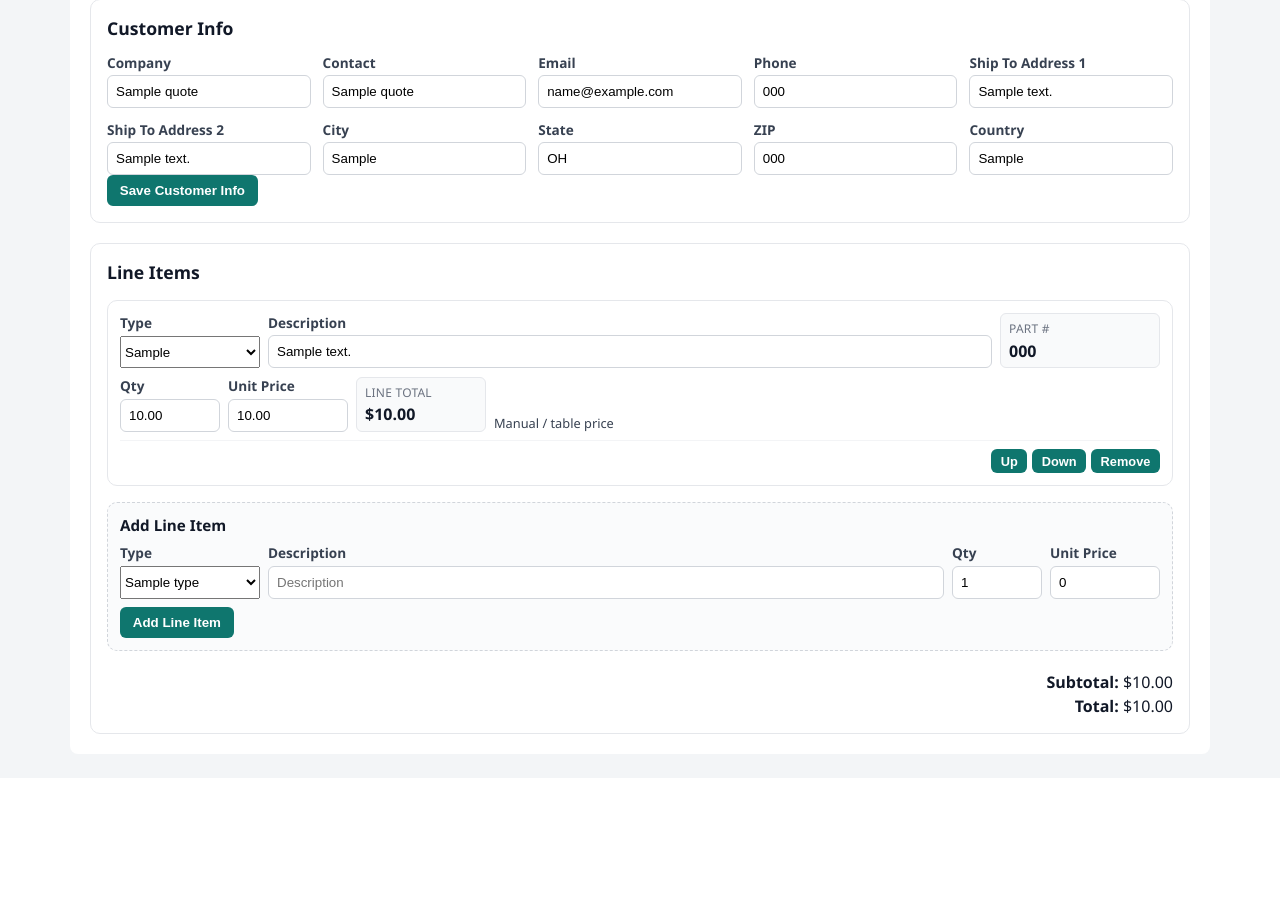
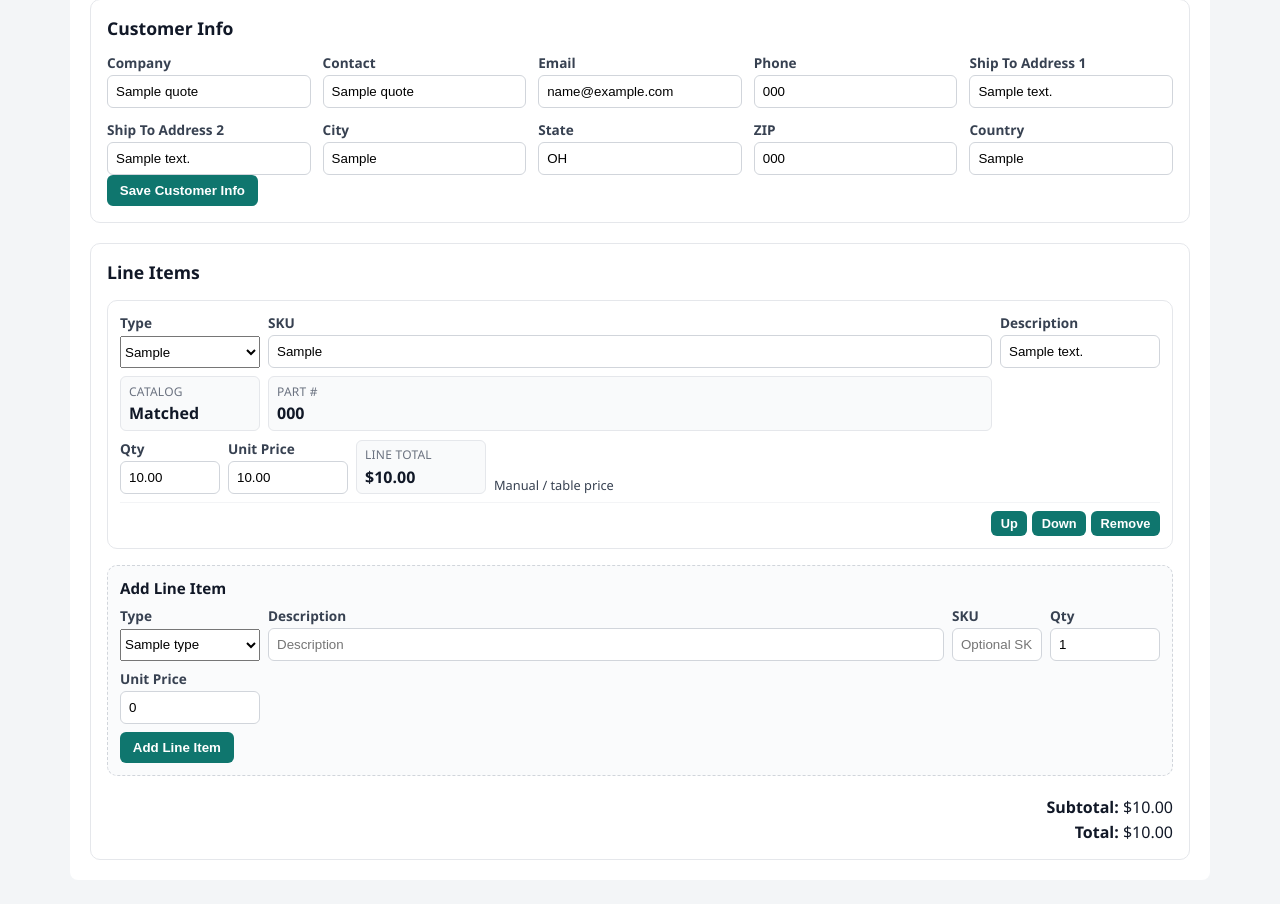
Before and after one commit to curtiskline/aedwards-quoting, a Flask app: page /quotes/1 in a window 1280 px wide. Shown: the part 529-1433 px from the top of the page. Before the commit the page ends 1263 px from the top, so only its background shows below. Run offline with Flask 3, Linux system fonts and the light colour scheme; a user stored in the database is signed in; tables that the repository leaves empty hold one stand-in row (values such as "Sample post"); data that the repository does not hold is empty; some libraries are stand-ins or nearby versions.

Commit message:
Wire product catalog SKUs into parser, quote editor, and DB

```diff
--- a/src/allenedwards/db_writer.py
+++ b/src/allenedwards/db_writer.py
@@ -342,6 +342,7 @@ def write_quote_to_db(
         db_line = DBQuoteLineItem(
             quote_id=db_quote.id,
             product_type=li.product_type,
+            sku=(li.sku or None),
             description=li.description,
             quantity=float(li.quantity),
             unit_price=float(li.unit_price),
--- a/src/app/models.py
+++ b/src/app/models.py
@@ -8,7 +8,7 @@ from enum import Enum
 
 from flask_login import UserMixin
 from sqlalchemy import Enum as SAEnum
-from sqlalchemy import ForeignKey, Numeric, Text
+from sqlalchemy import ForeignKey, Numeric, String, Text
 from sqlalchemy.orm import Mapped, mapped_column, relationship
 from werkzeug.security import check_password_hash, generate_password_hash
 
@@ -166,6 +166,7 @@ class QuoteLineItem(db.Model):
     id: Mapped[int] = mapped_column(primary_key=True)
     quote_id: Mapped[int] = mapped_column(ForeignKey("quote.id"), nullable=False, index=True)
     product_type: Mapped[str] = mapped_column(nullable=False, index=True)
+    sku: Mapped[str | None] = mapped_column(String(100), nullable=True, index=True)
     description: Mapped[str] = mapped_column(nullable=False)
     quantity: Mapped[float] = mapped_column(Numeric(12, 2), nullable=False)
     unit_price: Mapped[float] = mapped_column(Numeric(12, 2), nullable=False)
--- a/src/app/routes.py
+++ b/src/app/routes.py
@@ -12,9 +12,9 @@ from decimal import ROUND_HALF_UP, Decimal, InvalidOperation
 from functools import lru_cache
 from pathlib import Path
 
-from flask import Blueprint, Response, abort, redirect, render_template, request
+from flask import Blueprint, Response, abort, jsonify, redirect, render_template, request
 from flask_login import login_required
-from sqlalchemy import inspect
+from sqlalchemy import func, inspect, or_
 
 from allenedwards.pdf_generator import generate_quote_pdf
 from .extensions import db
@@ -24,6 +24,7 @@ from .models import (
     Customer,
     PricingTable,
     ProductType,
+    ProductCatalog,
     Quote,
     QuoteLineItem,
     QuoteStatus,
@@ -631,6 +632,7 @@ def _line_item_view(item: QuoteLineItem) -> dict:
     return {
         "id": item.id,
         "product_type": item.product_type,
+        "sku": item.sku,
         "description": item.description,
         "quantity": quantity,
         "display_qty": display_qty,
@@ -906,6 +908,7 @@ def quote_add_line_item(quote_id: int):
     line_item = QuoteLineItem(
         quote=quote,
         product_type=product_type,
+        sku=(request.form.get("sku") or "").strip() or None,
         description=(request.form.get("description") or "New line item").strip() or "New line item",
         quantity=float(_parse_decimal(request.form.get("quantity"), Decimal("1"))),
         unit_price=float(_parse_decimal(request.form.get("unit_price"), Decimal("0"))),
@@ -988,6 +991,7 @@ def quote_update_line_item(quote_id: int, item_id: int):
 
     item.product_type = _resolve_product_type(request.form.get("product_type"), item.product_type)
     auto_shipping_trigger = request.form.get("auto_shipping_trigger") == "1"
+    item.sku = (request.form.get("sku") or "").strip() or None
     item.description = (request.form.get("description") or item.description).strip() or item.description
     quantity = _parse_decimal(request.form.get("quantity"), Decimal(str(item.quantity)))
     unit_price = _parse_decimal(request.form.get("unit_price"), Decimal(str(item.unit_price)))
@@ -1104,6 +1108,35 @@ def quote_update_line_item(quote_id: int, item_id: int):
     return _render_line_items(quote)
 
 
+@main_bp.get("/api/product-catalog/search")
+def product_catalog_search():
+    query = (request.args.get("q") or "").strip()
+    if not query:
+        return jsonify([])
+    like = f"%{query.lower()}%"
+    rows = (
+        db.session.query(ProductCatalog)
+        .filter(or_(func.lower(ProductCatalog.sku).like(like), func.lower(ProductCatalog.description).like(like)))
+        .order_by(ProductCatalog.sku.asc())
+        .limit(10)
+        .all()
+    )
+    return jsonify(
+        [
+            {"sku": row.sku, "description": row.description, "product_family": row.product_family.value}
+            for row in rows
+        ]
+    )
+
+
+@main_bp.get("/api/product-catalog/lookup/<string:sku>")
+def product_catalog_lookup(sku: str):
+    row = db.session.query(ProductCatalog).filter(func.lower(ProductCatalog.sku) == sku.lower()).one_or_none()
+    if row is None:
+        abort(404)
+    return jsonify({"sku": row.sku, "description": row.description, "product_family": row.product_family.value})
+
+
 @main_bp.post("/quotes/<int:quote_id>/line-items/<int:item_id>/delete")
 def quote_delete_line_item(quote_id: int, item_id: int):
     quote = db.get_or_404(Quote, quote_id)
--- a/src/app/templates/quotes/_line_items.html
+++ b/src/app/templates/quotes/_line_items.html
@@ -17,9 +17,15 @@
                 {% endif %}
               </select>
             </label>
+            <label>SKU
+              <input name="sku" value="{{ item.sku or '' }}" class="js-sku-input" autocomplete="off" />
+            </label>
             <label>Description
               <input name="description" value="{{ item.description }}" />
             </label>
+            {% if item.sku %}
+              <div class="line-item-static"><span>Catalog</span><strong>Matched</strong></div>
+            {% endif %}
             <div class="line-item-static">
               <span>Part #</span>
               <strong>{{ item.part_number or 'TBD' }}</strong>
@@ -105,6 +111,9 @@
       <label>Description
         <input name="description" placeholder="Description" />
       </label>
+      <label>SKU
+        <input name="sku" placeholder="Optional SKU" class="js-sku-input" autocomplete="off" />
+      </label>
       <label>Qty
         <input name="quantity" type="number" min="0" step="0.01" value="1" />
       </label>
@@ -188,6 +197,46 @@
         });
       });
 
+      async function searchCatalog(q) {
+        const res = await fetch(`/api/product-catalog/search?q=${encodeURIComponent(q)}`);
+        if (!res.ok) return [];
+        return res.json();
+      }
+
+      async function lookupSku(sku) {
+        const res = await fetch(`/api/product-catalog/lookup/${encodeURIComponent(sku)}`);
+        if (!res.ok) return null;
+        return res.json();
+      }
+
+      root.querySelectorAll(".js-sku-input").forEach((input, idx) => {
+        const listId = `sku-suggestions-${idx}`;
+        const list = document.createElement("datalist");
+        list.id = listId;
+        input.setAttribute("list", listId);
+        root.appendChild(list);
+
+        input.addEventListener("input", async () => {
+          const q = input.value.trim();
+          if (q.length < 2) return;
+          const rows = await searchCatalog(q);
+          list.innerHTML = rows.map((row) => `<option value="${row.sku}">${row.description}</option>`).join("");
+        });
+
+        input.addEventListener("change", async () => {
+          const sku = input.value.trim();
+          if (!sku) return;
+          const row = await lookupSku(sku);
+          if (!row) return;
+          const form = input.closest("form");
+          if (!form) return;
+          const desc = form.querySelector("input[name='description']");
+          if (!desc || desc.value.trim() === "" || desc.value.trim().toLowerCase() === "new line item") {
+            desc.value = row.description;
+          }
+        });
+      });
+
       const addForm = root.querySelector("#add-line-item-form");
       const addTypeSelect = addForm ? addForm.querySelector(".js-product-type-select") : null;
       if (addTypeSelect) {
```
Also changed, not shown: migrations/versions/20260512_0002_add_sku_to_quote_line_items.py (added, +26 -0 lines), src/allenedwards/parser.py (+45 -1 lines), src/allenedwards/pricing.py (+23 -1 lines), tests/test_db_writer.py (+2 -0 lines), tests/test_parser.py (+39 -0 lines), tests/test_quote_editor.py (+45 -1 lines).
